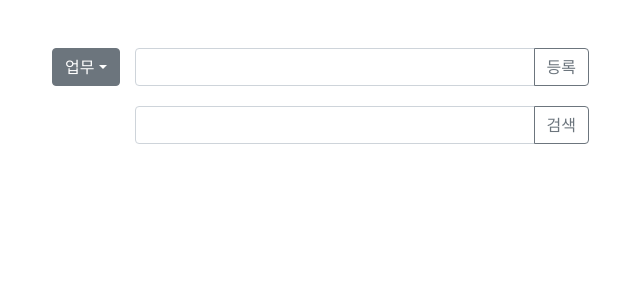
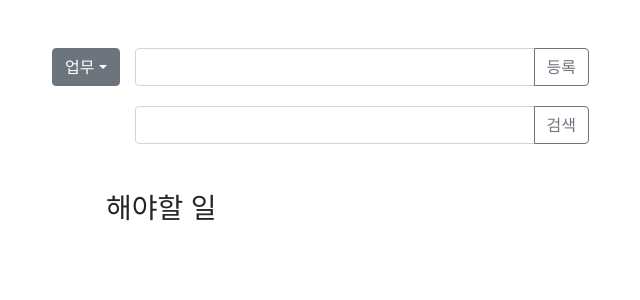
Before and after one commit to fcsn/create-react-app-test, a React (Create React App) app: page / in a window 1280 px wide. Shown: the top 300 px of the page, without its empty margins (312-952 px from the left). Built offline with nearby package versions, Linux system fonts and the light colour scheme.

Commit message:
feat: Add style in TodoUnit.js, Fix layout in App.js

```diff
--- a/src/App.js
+++ b/src/App.js
@@ -64,11 +64,12 @@ class App extends Component {
     }
 
     _handleOnClickToggleState (index) {
+        console.log(index)
         const { todoItems } = this.state
         // const newTodoItems = todoItems.slice(0)
         // ??
         const newTodoItems = todoItems
-        newTodoItems[index].isCompleted = !todoItems[index].isCompleted
+        newTodoItems[index].isCompleted = !newTodoItems[index].isCompleted
         this.setState({ todoItems: newTodoItems })
     }
 
@@ -85,6 +86,7 @@ class App extends Component {
                item.title.indexOf(retrieveInput) !== -1
        })
        console.log(searchedTodoItems)
+       this.setState({retrieveInput: ''})
     }
 
     _handleOnClickFilterTodoItems (categ) {
@@ -109,11 +111,13 @@ class App extends Component {
     //     </button>
     // )
     return (
+
       <div className="container" style={{ maxWidth: 600, padding: '20px, 0' }}>
         <div className='row' style={{padding: '3rem 1.5rem'}}>
+            {/*{JSON.stringify(this.state.todoItems)}*/}
 
 
-            <Dropdown isOpen={this.state.dropdownOpen} toggle={this.toggle}>
+            <Dropdown className="" isOpen={this.state.dropdownOpen} toggle={this.toggle}>
                 <DropdownToggle caret>
                     {this.state.category}
                 </DropdownToggle>
@@ -129,12 +133,7 @@ class App extends Component {
             </Dropdown>
 
 
-
                 <div className='col text-center'>
-                <TodoTable todoItems={ this.state.todoItems }
-                           _handleOnClickToggleState={ this._handleOnClickToggleState}
-                           _handleOnClickRemove={ this._handleOnClickRemove}
-                           _handleOnClickFilterTodoItems={ this._handleOnClickFilterTodoItems}/>
                     <div className='input-group'>
                         <input type="text"
                                className='form-control'
@@ -163,46 +162,17 @@ class App extends Component {
                         </div>
                 </div>
 
-                {/*<div className='row' style={ { marginTop: 20 } }>*/}
-                    {/*<div className='col-6'>*/}
-                        {/*<h3>해야할 일</h3>*/}
-                        {/*{*/}
-                            {/*this.state.todoItems.filter(item => !item.isCompleted).map(item =>*/}
-                                {/*<div key={item.id} style={{ margin: 10 }}>*/}
-                                    {/*<span>{item.category}/</span>*/}
-                                    {/*<span style={{ marginRight: 5 }}>{item.id + 1}. {item.title}</span>*/}
-                                    {/*<button*/}
-                                        {/*className='btn btn-success btn-sm'*/}
-                                        {/*onClick={() => this._handleOnClickToggleState(item.id)}*/}
-                                    {/*>*/}
-                                        {/*완료*/}
-                                    {/*</button>*/}
-                                    {/*{renderCancelButton(item)}*/}
-                                {/*</div>*/}
-                            {/*)*/}
-                        {/*}*/}
-                    {/*</div>*/}
+                </div>
 
-                    {/*<div className='col-6'>*/}
-                        {/*<h3>완료한 일</h3>*/}
-                        {/*{this.state.todoItems.filter(item => item.isCompleted).map(item =>*/}
-                            {/*<div key={item.id} style={{margin: 10}}>*/}
-                                {/*<span style={{marginRight: 5}}>{item.id + 1}. {item.title}</span>*/}
-                                {/*<button className='btn btn-warning btn-sm'*/}
-                                        {/*onClick={() => this._handleOnClickToggleState(item.id)}>*/}
-                                    {/*취소*/}
-                                {/*</button>*/}
-                                {/*{renderCancelButton(item)}*/}
-                            {/*</div>*/}
-                        {/*)}*/}
-                    {/*</div>*/}
-
-                    {/*<div className="col-6">*/}
-                        {/*<button onClick={() => this._handleOnClickFilterTodoItems('업무')}>전부</button>*/}
-                        {/*<button onClick={() => this._handleOnClickFilterTodoItems('업무')}>업무</button>*/}
-                        {/*<button onClick={() => this._handleOnClickFilterTodoItems('운동')}>운동</button>*/}
-                        {/*<button onClick={() => this._handleOnClickFilterTodoItems('교우')}>교우</button>*/}
-                    {/*</div>*/}
+                <div className="container" style={{ maxWidth: 600, padding: '20px, 0' }}>
+                    <div className='row' style={{padding: '3rem 1.5rem'}}>
+                        <div className='col'>
+                            <TodoTable todoItems={ this.state.todoItems }
+                                       _handleOnClickToggleState={ this._handleOnClickToggleState}
+                                       _handleOnClickRemove={ this._handleOnClickRemove}
+                                       _handleOnClickFilterTodoItems={ this._handleOnClickFilterTodoItems}/>
+                        </div>
+                    </div>
                 </div>
 
         </div>
--- a/src/components/TodoTable/TodoTable.js
+++ b/src/components/TodoTable/TodoTable.js
@@ -18,19 +18,12 @@ class TodoTable extends Component {
     // }
 
     componentDidUpdate (prevProps, prevState) {
-        console.log(`prevProps: ${prevProps}`)
-        console.dir(prevProps)
-        console.log(`prevState: ${prevState}`)
+        // console.log(`prevProps: ${prevProps}`)
+        // console.dir(prevProps)
+        // console.log(`prevState: ${prevState}`)
     }
 
     render () {
-        // const renderCancelButton = item => (
-        //     <button className="btn btn-danger btn-sm"
-        //             style={{marginLeft: 5}}
-        //             onClick={() => this.props._handleOnClickRemove(item.id)}>
-        //     삭제
-        //     </button>
-        // )
         // const renderUpdateButton = item => (
         //     <button className="btn btn-danger btn-sm"
         //             style={{marginLeft: 5}}
@@ -39,11 +32,15 @@ class TodoTable extends Component {
         //     </button>
         // )
         const { todoItems } = this.props
-        const completedList = todoItems.filter(item => !item.isCompleted).map(
-            item => <TodoUnit key={item.id} item={item}/>
+        const completedList = todoItems.map(
+            item => <TodoUnit key={item.id}
+                              item={item}
+                              _handleOnClickToggleState={this.props._handleOnClickToggleState}
+                              _handleOnClickRemove={this.props._handleOnClickRemove}/>
         )
         return (
-            <div>
+            <div className="col-6">
+                <h3>해야할 일</h3>
                 {completedList}
             </div>
         )
--- a/src/components/TodoUnit/TodoUnit.js
+++ b/src/components/TodoUnit/TodoUnit.js
@@ -1,13 +1,52 @@
 import React, {Component} from 'react'
+import { Fade } from 'reactstrap';
+
 
 class TodoUnit extends Component {
+    constructor (props) {
+        super(props)
+        this.state = { fadeIn: true }
+    }
+
     render () {
-        const {item} = this.props
-        return (
-            <div>
-                {item.id + 1}. {item.title}
-            </div>
+        const {item, _handleOnClickToggleState} = this.props
+        const renderCancelButton = item => (
+            <button type="button"
+                    className="btn btn-danger btn-secondary"
+                    onClick={() => this.props._handleOnClickRemove(item.id)}>
+                삭제
+            </button>
         )
+
+        if (item) {
+            return (
+                <Fade in={this.state.fadeIn} tag="h5" className="mt-3">
+                    <div style={{margin: 10}} className="card flex-md-row mb-4 shadow-sm h-md-250">
+                        <div className="card-body d-flex flex-column align-items-start">
+                        <strong className="d-inline-block mb-2 text-success">{item.category}</strong>
+                        <h3 className="mb-0 text-dark">{item.title}</h3>
+                        {/*<span style={{ marginRight: 5}}>{String(item.isCompleted)}</span>*/}
+                        {/*<button className="btn btn-success btn-sm"*/}
+                                {/*>*/}
+                            {/*완료*/}
+                        {/*</button>*/}
+                            <div className="btn-group mt-2" role="group" aria-label="Basic example">
+                                <button type="button" className="btn btn-success btn-secondary"
+                                        onClick={() => _handleOnClickToggleState(item.id)}>완료</button>
+                                {renderCancelButton(item)}
+                            </div>
+                        </div>
+                    </div>
+                </Fade>
+
+                // <div className="col-6">
+                //         <button onClick={() => this.props._handleOnClickFilterTodoItems('업무')}>전부</button>
+                //     <button onClick={() => this.props._handleOnClickFilterTodoItems('업무')}>업무</button>
+                //     <button onClick={() => this.props._handleOnClickFilterTodoItems('운동')}>운동</button>
+                //     <button onClick={() => this.props._handleOnClickFilterTodoItems('교우')}>교우</button>
+                //     </div>
+            )
+        }
     }
 }
 
```
Lines whose indentation alone changed are shown as unchanged.
